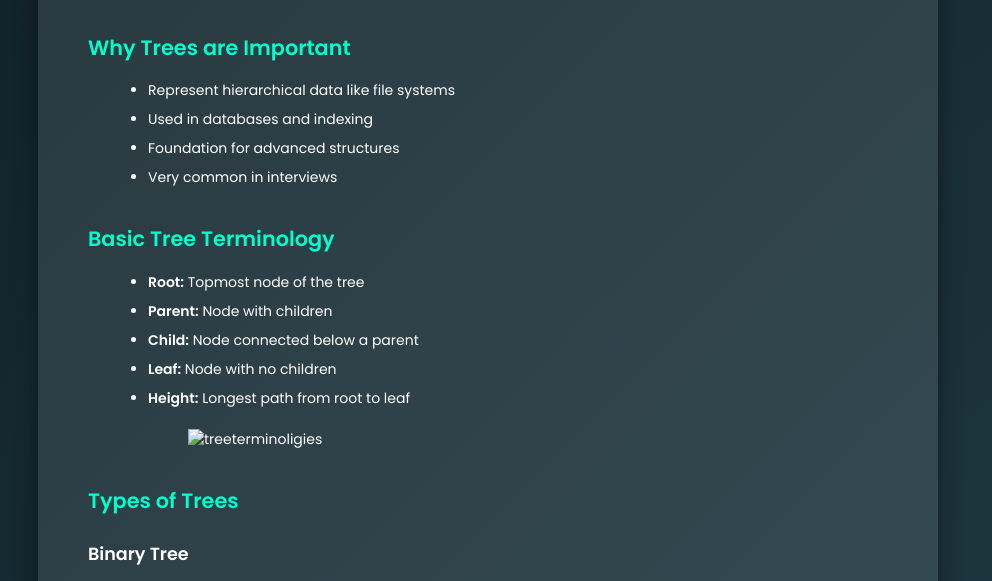
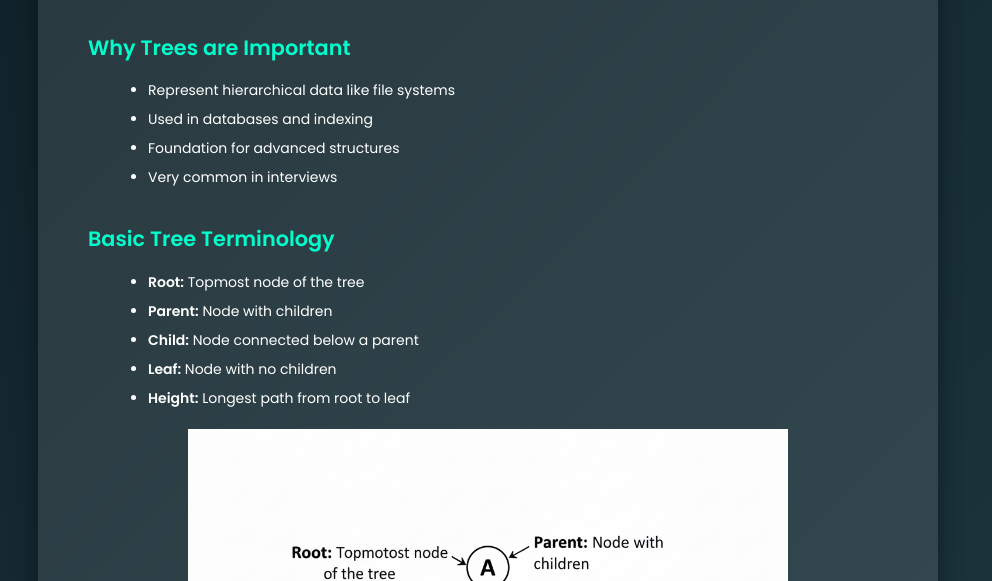
Before and after one commit to Charan24072005/dsaquiz, a plain HTML site: page learningTrees.html in a window 1280 px wide. Shown: the part 171-752 px from the top of the page, without its empty margins (152-1144 px from the left). Drawn offline with Linux system fonts and the light colour scheme.

Commit message:
Update learningTrees.html

```diff
--- a/learningTrees.html
+++ b/learningTrees.html
@@ -111,7 +111,7 @@
       <li><b>Leaf:</b> Node with no children</li>
       <li><b>Height:</b> Longest path from root to leaf</li>
     </ul>
-    <img src="images/treeterminoligies.png"
+    <img src="treeterminoligies.png"
      alt="treeterminoligies"
      loading="lazy"
      style="width:100%; max-width:600px; display:block; margin:20px auto;">
```
